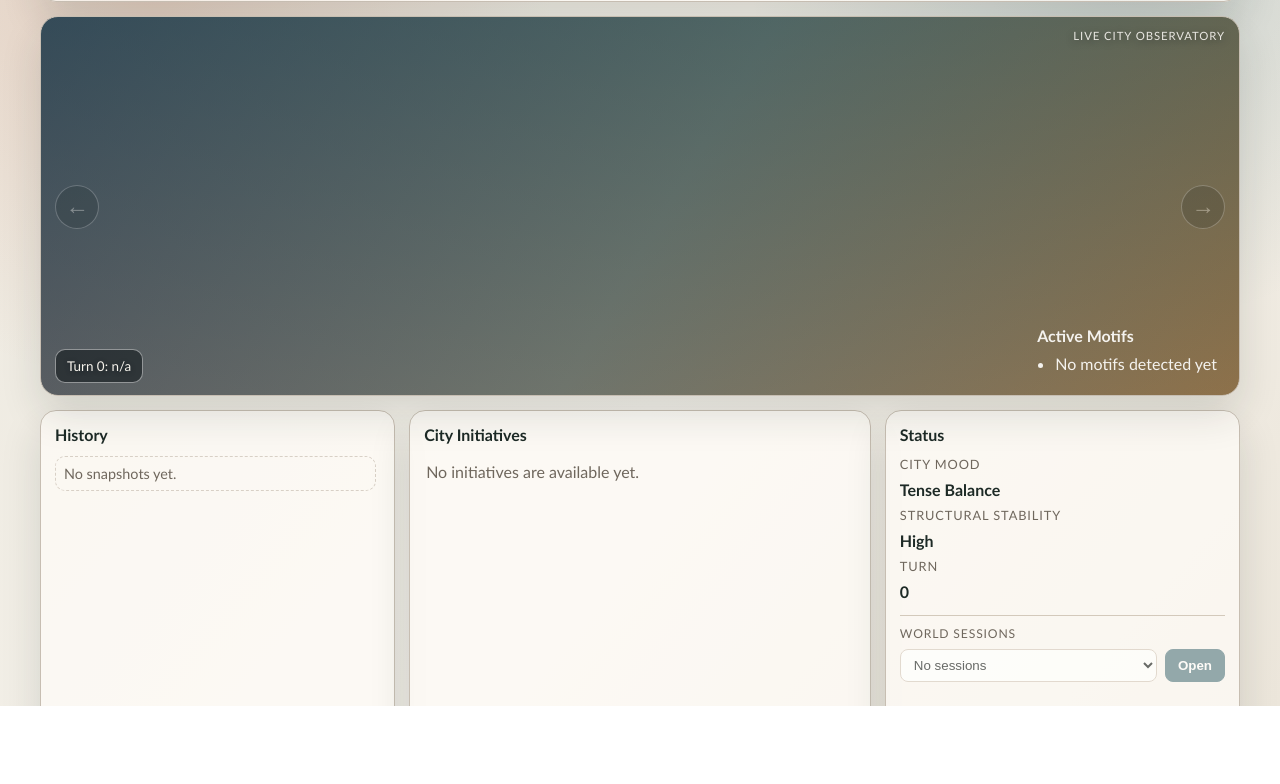
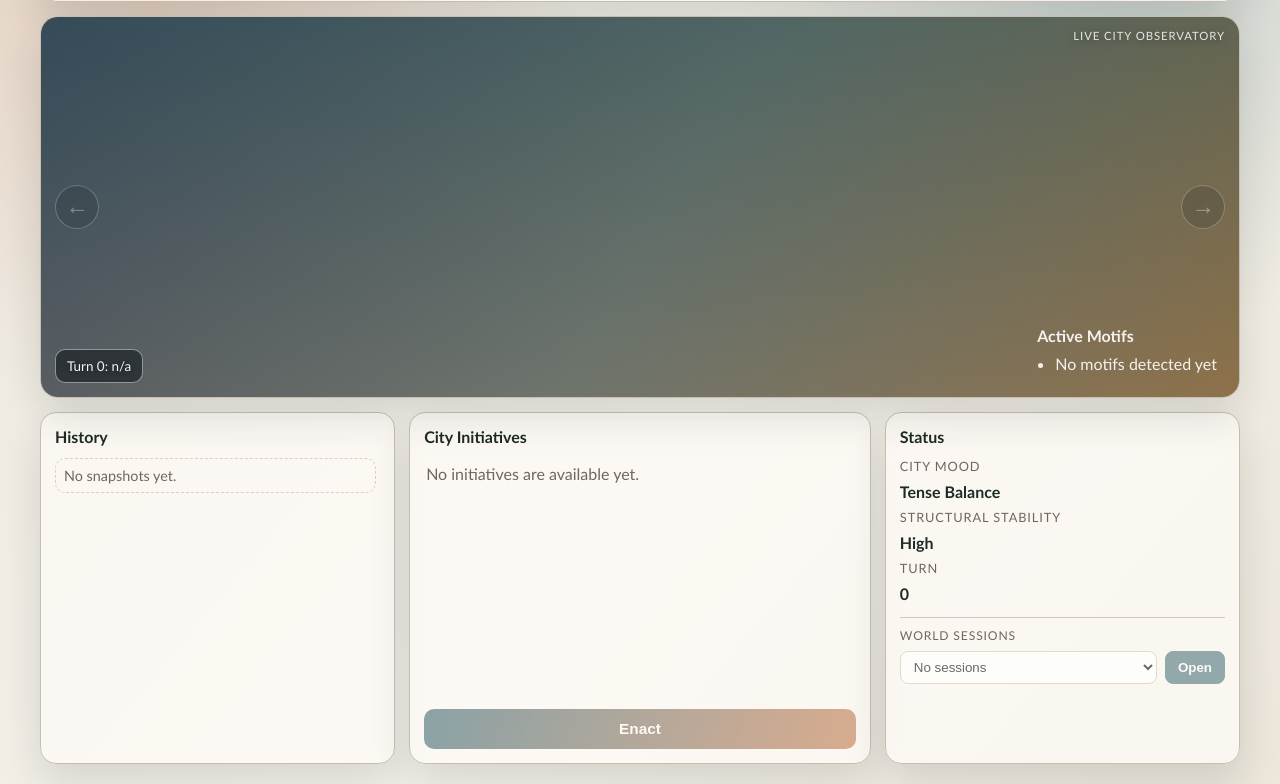
Before and after one commit to Coherent-Worlds-Labs/the-city-of-too-much-game, a website: page ui/index.html in a window 1280 px wide. Shown: the part 94-878 px from the top of the page. Before the commit the page ends 800 px from the top, so only its background shows below. Drawn offline with Linux system fonts and the light colour scheme; no server answers.

Commit message:
🚧 YDDSHK ui: restore manual full-page scrollbar

```diff
--- a/ui/styles.css
+++ b/ui/styles.css
@@ -10,12 +10,6 @@
 
 * {
   box-sizing: border-box;
-}
-
-html,
-body {
-  height: 100%;
-  overflow: hidden;
 }
 
 body {
@@ -53,7 +47,6 @@ body.has-scene-background::before {
   width: min(1240px, 100%);
   margin: 0 auto;
   padding: 20px;
-  height: 100vh;
   display: grid;
   gap: 14px;
   position: relative;
```
Also changed, not shown: .agentplane/tasks/202602282128-YDDSHK/README.md (added).
